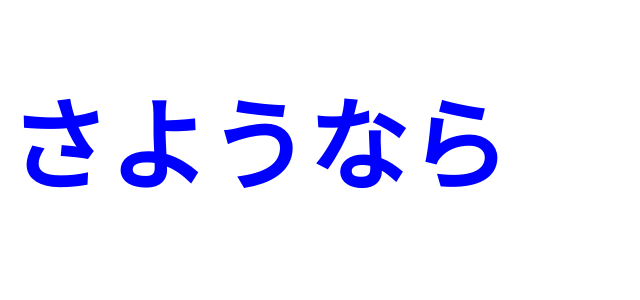
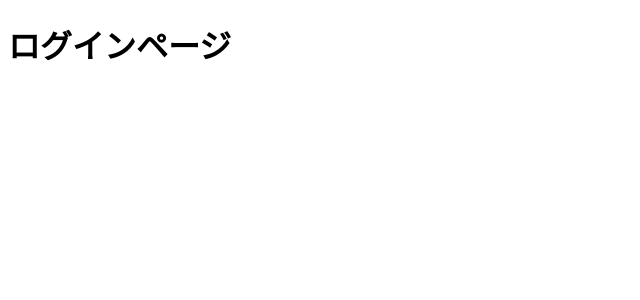
Before and after one commit to GitOgatatsu/mern-stack-frontend2, a React (Create React App) app: page /user/login in a window 1280 px wide. Shown: the top 300 px of the page, without its empty margins (0-640 px from the left). Built offline with nearby package versions, Linux system fonts and the light colour scheme.

Commit message:
20230407-1

```diff
--- a/package.json
+++ b/package.json
@@ -8,6 +8,7 @@
     "@testing-library/user-event": "^13.5.0",
     "react": "^18.2.0",
     "react-dom": "^18.2.0",
+    "react-router-dom": "^6.10.0",
     "react-scripts": "5.0.1",
     "web-vitals": "^2.1.4"
   },
--- a/src/App.js
+++ b/src/App.js
@@ -1,10 +1,18 @@
+import { Route, Routes, BrowserRouter } from "react-router-dom";
+
+import Register from "./pages/user/register";
+import Login from "./pages/user/login";
+
 import "./App.css";
 
 const App = () => {
 	return (
-		<div className="test">
-			<h1>さようなら</h1>
-		</div>
+		<BrowserRouter>
+			<Routes>
+				<Route path="/user/register" element={<Register />} />
+				<Route path="/user/login" element={<Login />} />
+			</Routes>
+		</BrowserRouter>
 	);
 };
 
--- /dev/null
+++ b/src/pages/user/login.js
@@ -0,0 +1,9 @@
+const Login = () => {
+	return (
+		<div>
+			<h1>ログインページ</h1>
+		</div>
+	);
+};
+
+export default Login;
--- /dev/null
+++ b/src/pages/user/register.js
@@ -0,0 +1,9 @@
+const Register = () => {
+	return (
+		<div>
+			<h1>登録ページ</h1>
+		</div>
+	);
+};
+
+export default Register;
```
Also changed, not shown: 1 other file (tests, documents, lock files or other folders).
